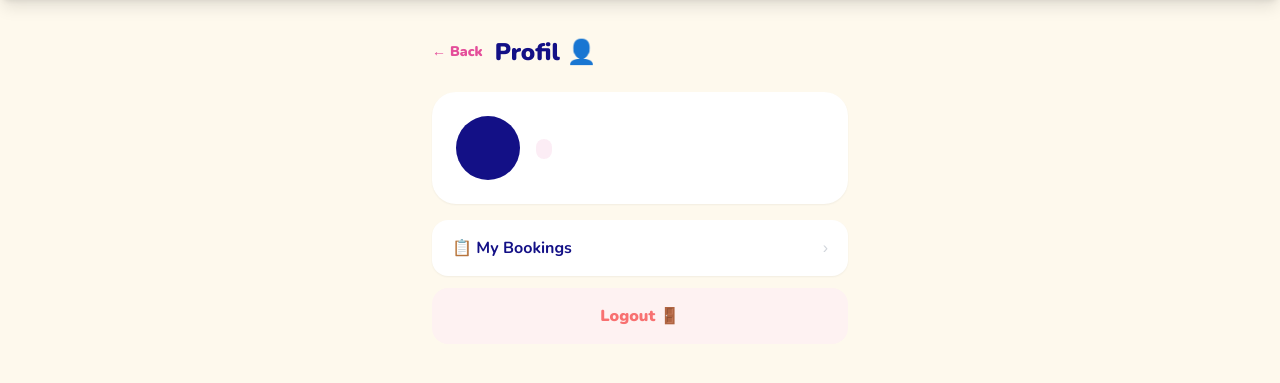
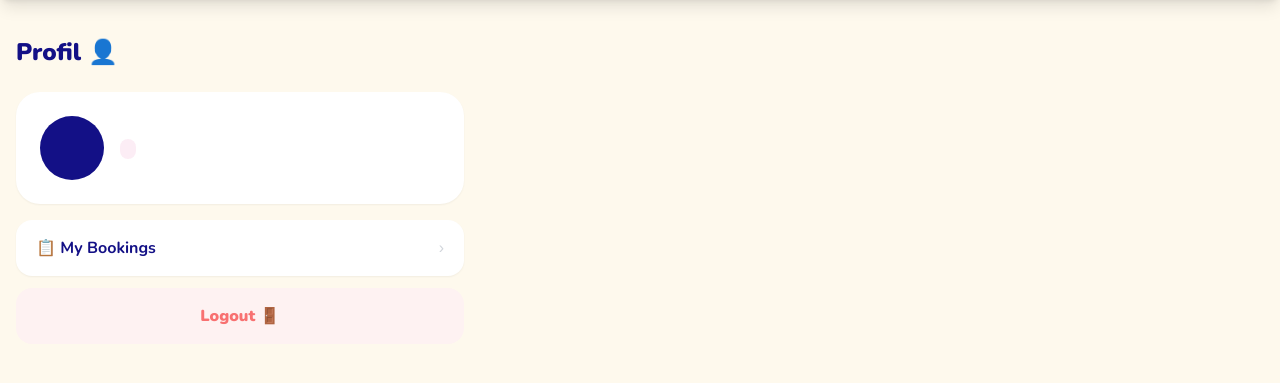
Before and after one commit to dellamalia/pickspot_foundation, a Flask app: template templates/profile.html in a window 1280 px wide. Shown: the part 56-439 px from the top of the page. Run offline with Flask 3, Linux system fonts and the light colour scheme; the template is opened without the code that fills it, so the values that code supplies are empty; some libraries are stand-ins or nearby versions.

Commit message:
Update profile.html

```diff
--- a/templates/profile.html
+++ b/templates/profile.html
@@ -1,12 +1,11 @@
 {% extends 'base.html' %}
 {% block content %}
-<div class="max-w-md mx-auto px-4 py-6 pb-28">
-
+<div class="max-w-7xl mx-auto px-4 py-6 pb-28 md:pb-10">
   <div class="flex items-center gap-3 mb-6">
-    <button onclick="history.back()" class="text-[#E44E9A] font-black text-sm hover:underline">← Back</button>
+    <button onclick="history.back()" class="text-[#E44E9A] font-black text-sm hover:underline md:hidden">← Back</button>
     <h1 class="text-[#131086] font-black text-2xl">Profil 👤</h1>
   </div>
-
+  <div class="max-w-md">
     <div class="bg-white rounded-3xl p-6 shadow-sm space-y-4 mb-4">
       <div class="flex items-center gap-4">
         <div class="w-16 h-16 rounded-full bg-[#131086] flex items-center justify-center text-white text-2xl font-black">
@@ -14,23 +13,17 @@
         </div>
         <div>
           <p class="text-[#131086] font-black text-lg">{{ session.nama }}</p>
-        <span class="bg-[#E44E9A]/10 text-[#E44E9A] text-xs font-black px-2 py-0.5 rounded-full uppercase">
-          {{ session.role }}
-        </span>
+          <span class="bg-[#E44E9A]/10 text-[#E44E9A] text-xs font-black px-2 py-0.5 rounded-full uppercase">{{ session.role }}</span>
         </div>
       </div>
     </div>
-
-  <a href="/my-bookings"
-     class="flex items-center justify-between bg-white rounded-2xl px-5 py-4 shadow-sm mb-3 hover:bg-[#FEF9ED] transition">
+    <a href="/my-bookings" class="flex items-center justify-between bg-white rounded-2xl px-5 py-4 shadow-sm mb-3 hover:bg-[#FEF9ED] transition">
       <span class="text-[#131086] font-bold">📋 My Bookings</span>
       <span class="text-gray-300">›</span>
     </a>
-
-  <a href="/logout"
-     class="w-full block text-center bg-red-50 text-red-400 font-black py-4 rounded-2xl hover:bg-red-500 hover:text-white transition">
+    <a href="/logout" class="w-full block text-center bg-red-50 text-red-400 font-black py-4 rounded-2xl hover:bg-red-500 hover:text-white transition">
       Logout 🚪
     </a>
-
+  </div>
 </div>
 {% endblock %}
```
Lines whose indentation alone changed are shown as unchanged.
